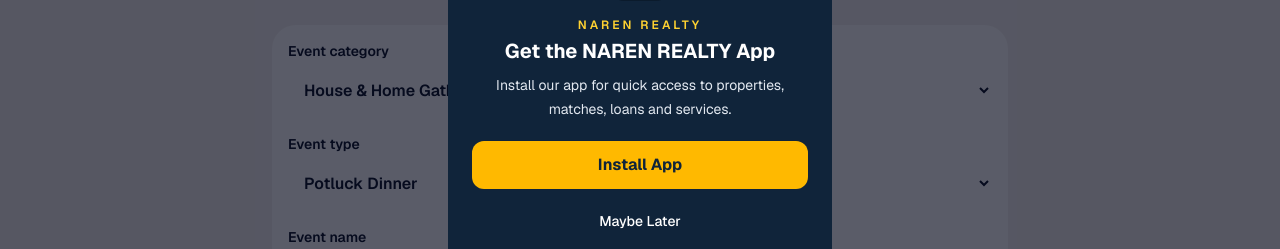
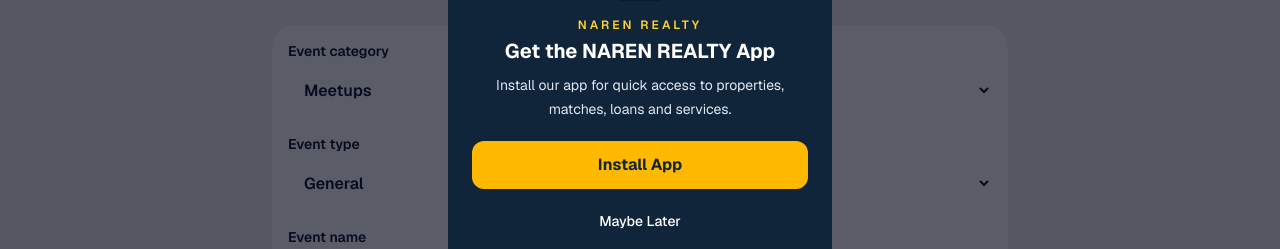
Before and after one commit to narenrealtyco-source/naren-realty, a Next.js app in the folder naren-realty/: page /events/submit in a window 1280 px wide. Shown: the part 311-560 px from the top of the page. Built offline with nearby package versions, Linux system fonts and the light colour scheme; no server answers.

Commit message:
Add standard event categories to partner submission form

```diff
--- a/naren-realty/app/events/submit/page.tsx
+++ b/naren-realty/app/events/submit/page.tsx
@@ -4,6 +4,7 @@ import Link from "next/link";
 import { useEffect, useState, type FormEvent } from "react";
 import { useRouter } from "next/navigation";
 import { createSupabaseBrowserClient } from "../../lib/supabase-browser";
+import { EVENT_CATEGORIES } from "../../components/eventCategories";
 const supabase = createSupabaseBrowserClient();
 
 const inputClass = "mt-1.5 w-full rounded-xl border border-slate-300 bg-white px-3 py-3 text-base text-slate-900 outline-none focus:border-amber-500 focus:ring-2 focus:ring-amber-100";
@@ -13,14 +14,7 @@ async function matchesAspectRatio(file: File, ratio: number) {
   bitmap.close();
   return Math.abs(actual - ratio) / ratio <= 0.06;
 }
-const categories = [
-  {key:"home_gatherings",title:"House & Home Gatherings",subs:[["potluck_dinner","Potluck Dinner"],["game_night","Game Night"],["movie_match_screening","Movie / Match Screening"],["byob_party","BYOB Party"],["pajama_slumber_party","Pajama / Slumber Party"],["theme_party","Theme Party"],["jamming_session","Jamming Session"]]},
-  {key:"social_meetups",title:"Social & Community Meetups",subs:[["hobby_interest_clubs","Hobby & Interest Clubs"],["open_mic_nights","Open Mic Nights"],["networking_mixers","Networking Mixers"],["language_exchange","Language Exchange Meetup"],["blind_stranger_dinners","Blind / Stranger Dinners"],["brunch_meetup","Brunch Meetup"]]},
-  {key:"outdoor_active",title:"Outdoor & Active Events",subs:[["picnic","Picnic"],["bbq_bonfire","BBQ / Bonfire Night"],["pool_party","Pool Party"]]},
-  {key:"workshops_activities",title:"Workshops & Activity-Based Events",subs:[["cooking_baking_workshop","Cooking / Baking Workshop"],["paint_and_sip","Paint and Sip"],["trivia_quiz_night","Trivia / Quiz Night"]]},
-  {key:"cultural",title:"Cultural Events",subs:[["bhajan_jamming","Bhajan Jamming"],["live_music","Live Music"],["dance_performances","Dance & Performances"],["cultural_gatherings","Cultural Gatherings"]]},
-  {key:"community",title:"Community Events",subs:[["lohri","Lohri"],["christmas","Christmas"],["holi","Holi"],["diwali","Diwali"],["local_celebrations","Local Celebrations"]]},
-] as const;
+const categories = EVENT_CATEGORIES.map((item) => ({ key: item.key, title: item.title, subs: [["general", "General"], ["custom", "+ Create a new event type"]] as const }));
 
 export default function SubmitEventPage() {
   const router = useRouter();
@@ -35,7 +29,7 @@ export default function SubmitEventPage() {
   const [locationLoading, setLocationLoading] = useState(false);
   const [showLocationSuggestions, setShowLocationSuggestions] = useState(false);
   const [showTargetAudienceOptions, setShowTargetAudienceOptions] = useState(false);
-  const [form, setForm] = useState({ category:"home_gatherings", subcategory:"potluck_dinner", customEventType:"", title:"", eventMode:"offline", locationStatus:"confirmed", venue:"", venueAddress:"", mapLink:"", onlineLink:"", locality:"", startsAt:"", endsAt:"", ticketPrice:"", totalCapacity:"", availableSeats:"", description:"", organizerName:"", phone:"", email:"", eventPolicies:"", eventHighlights:"", targetAudience:[] as string[], ageRestriction:"", eventLanguage:"English", registrationDeadline:"" });
+  const [form, setForm] = useState({ category:"meetups", subcategory:"general", customEventType:"", title:"", eventMode:"offline", locationStatus:"confirmed", venue:"", venueAddress:"", mapLink:"", onlineLink:"", locality:"", startsAt:"", endsAt:"", ticketPrice:"", totalCapacity:"", availableSeats:"", description:"", organizerName:"", phone:"", email:"", eventPolicies:"", eventHighlights:"", targetAudience:[] as string[], ageRestriction:"", eventLanguage:"English", registrationDeadline:"" });
   const activeCategory = categories.find((category) => category.key === form.category) ?? categories[0];
   function update(key: keyof typeof form, value: string) { setForm((current) => ({ ...current, [key]: value })); }
 
@@ -135,7 +129,7 @@ export default function SubmitEventPage() {
       <div className="rounded-3xl bg-gradient-to-r from-[#A71930] to-[#861326] p-6 text-white shadow-lg sm:p-8"><p className="text-xs font-bold uppercase tracking-[0.2em] text-amber-300">NAREN REALTY · EVENT PARTNERS</p><h1 className="mt-2 text-3xl font-black sm:text-4xl">Bring Your Event to Life</h1><p className="mt-2 max-w-xl text-sm leading-6 text-slate-200">Create a polished event listing and reach people looking for memorable experiences.</p><div className="mt-5 flex flex-wrap gap-2 text-xs font-bold"><span className="rounded-full bg-white/10 px-3 py-2">✦ Premium event listing</span><span className="rounded-full bg-white/10 px-3 py-2">✓ Admin reviewed</span></div></div>
       <p className="mt-3 text-sm text-slate-600">Complete the sections below. Your event will go live after NAREN REALTY admin approval.</p>
       <form onSubmit={submit} className="mt-6 space-y-5 rounded-3xl border border-slate-200 bg-white p-4 shadow-xl shadow-slate-200/60 ring-1 ring-white sm:p-7">
-        <label className="block text-sm font-semibold">Event category<select required className={inputClass} value={form.category} onChange={(e) => { const next=categories.find((item)=>item.key===e.target.value)??categories[0]; setForm((current)=>({...current,category:next.key,subcategory:next.subs[0][0],customEventType:""})); }}>{categories.map((category)=><option key={category.key} value={category.key}>{category.title}</option>)}</select></label>
+        <label className="block text-sm font-semibold">Event category<select required className={inputClass} value={form.category} onChange={(e) => { const next=categories.find((item)=>item.key===e.target.value)??categories[0]; setForm((current)=>({...current,category:next.key,subcategory:"general",customEventType:""})); }}>{categories.map((category)=><option key={category.key} value={category.key}>{category.title}</option>)}</select></label>
         <label className="block text-sm font-semibold">Event type<select required className={inputClass} value={form.subcategory} onChange={(e)=>update("subcategory",e.target.value)}>{activeCategory.subs.map(([key,title])=><option key={key} value={key}>{title}</option>)}<option value="custom">+ Create a new event type</option></select></label>
         {form.subcategory==="custom" && <label className="block text-sm font-semibold">Your new event type<input required minLength={3} maxLength={80} className={inputClass} value={form.customEventType} onChange={(e)=>update("customEventType",e.target.value)} placeholder="Enter new event type" /><span className="mt-1 block text-xs font-normal text-slate-500">Your new event type will be reviewed by the admin and will appear after approval.</span></label>}
         <label className="block text-sm font-semibold">Event name<input required minLength={3} maxLength={120} className={inputClass} value={form.title} onChange={(e)=>update("title",e.target.value)} placeholder="e.g. Sunday Music Meetup" /></label>
```
